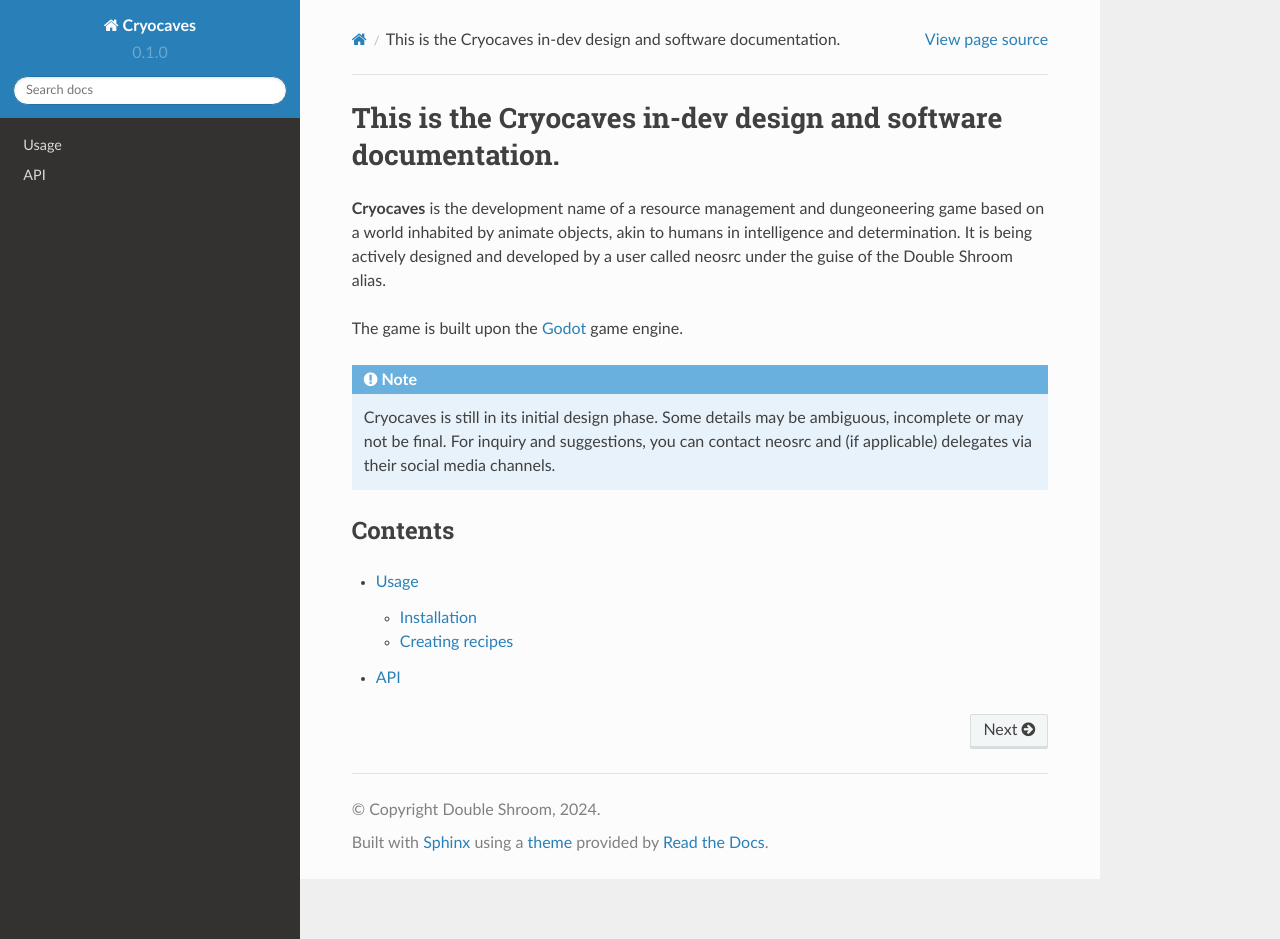
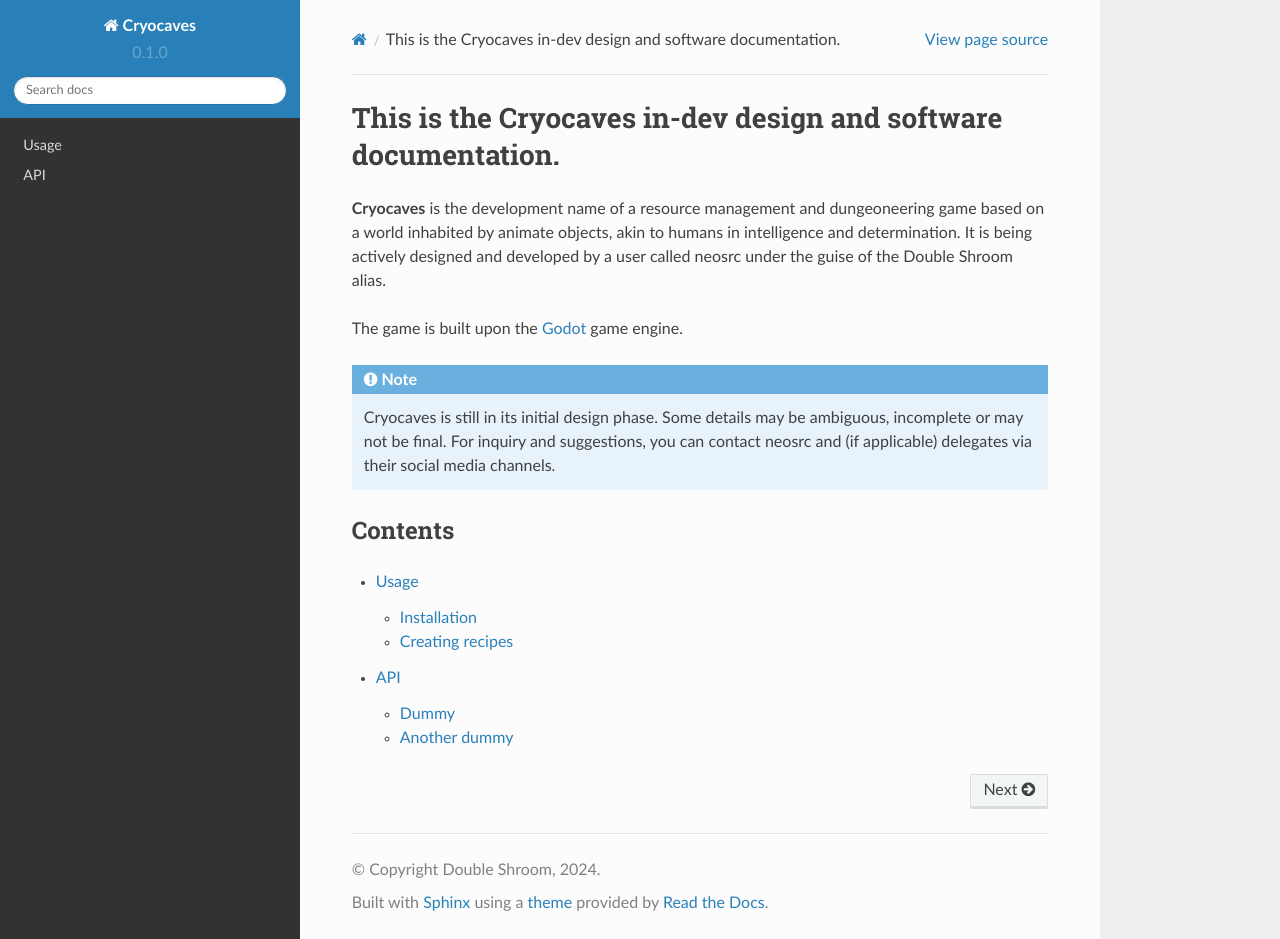
Before and after one commit to neosrc1/cryo-docs, a Sphinx documentation site: the page built from docs/source/index.rst, in a window 1280 px wide and 939 px high. Built offline with Sphinx 7.4.7 and the Read the Docs theme 2.0.0, drawn with Linux system fonts in a browser that asks for light colours.

```diff
--- a/docs/source/api.rst
+++ b/docs/source/api.rst
@@ -1,7 +1,7 @@
 API
 ===
 
-.. :toctree:
+.. toctree::
 
    dummy1
    dummy2
```
